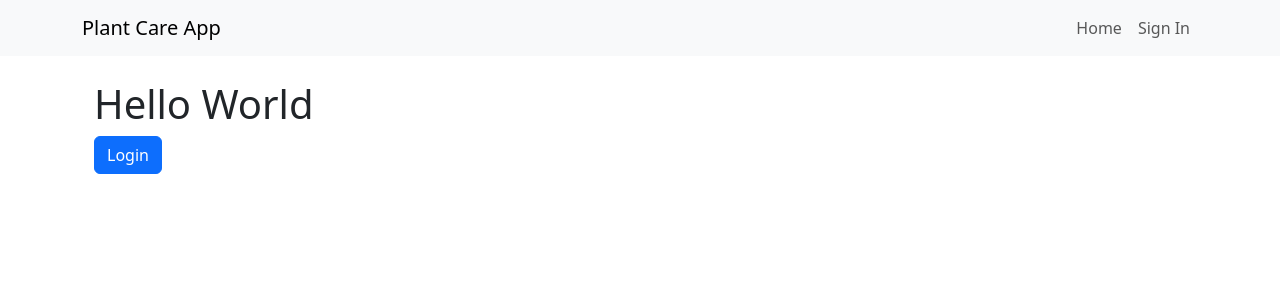
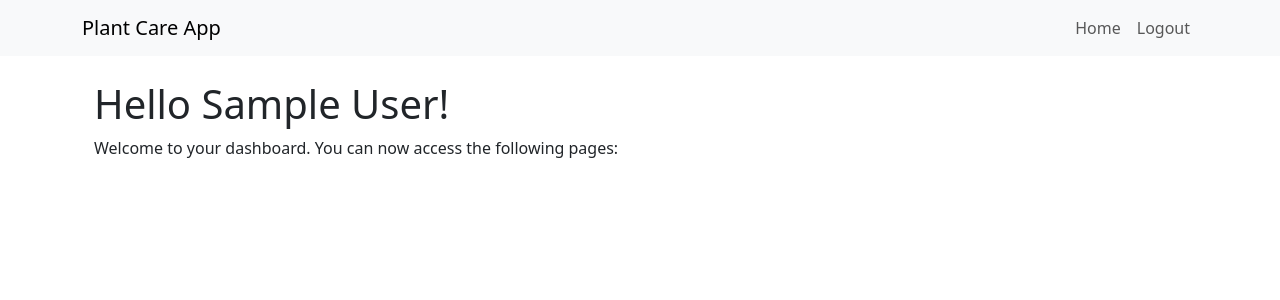
Before and after one commit to lanierjh/PlantsOnDemand, a Flask app: page / in a window 1280 px wide. Shown: the top 300 px of the page. Run offline with Flask 3, Linux system fonts and the light colour scheme; the visitor is signed in with stand-in values (Sample User, id 1).

Commit message:
finished user authentication process 80%

```diff
--- a/app.py
+++ b/app.py
@@ -13,7 +13,6 @@ import os
 import pathlib
 import requests
 from cachecontrol import CacheControl
-
 import requests
 from pip._vendor import cachecontrol
 import google.auth.transport.requests
@@ -50,8 +49,13 @@ def login_is_required(function):
             return function()
     return wrapper
 
+# Route for displaying the login page
+@app.route("/login_page")
+def login_page():
+    return render_template("login.html")
+
 # Route for initiating the login process with Google OAuth
-@app.route("/login")
+@app.route("/login/google")
 def login():
     authorization_url, state = flow.authorization_url()
     session["state"] = state
@@ -100,6 +104,7 @@ def callback():
     return redirect("/protected_area")
 
 # Route to clear the local session for the user (log out)
+# just redirects to home page
 @app.route("/signout")
 def logout():
     session.clear()
@@ -110,11 +115,12 @@ def logout():
 def home():
     return render_template('home.html')
 
-# Protected area route that requires login to access
+# Route for displaying the protected area after successful login
 @app.route("/protected_area")
 @login_is_required
 def protected_area():
     return render_template('protected_area.html')
+
 
 if __name__ == "__main__":
     # Setting the app's secret key for session management: might have questions about the security of this procedure?
--- a/templates/home.html
+++ b/templates/home.html
@@ -1,10 +1,21 @@
+<!-- home.html -->
 {% extends "layout.html" %}
 
-{% block title %}Hello World with Login Button{% endblock %}
+{% block title %}Plant Care App{% endblock %}
 
 {% block content %}
     <div class="container">
-        <h1>Hello World</h1>
-        <a href="{{ url_for('login') }}" class="btn btn-primary">Login</a>
+        {% if session['google_id'] %}
+            <!-- Show this content if the user is signed in -->
+            <h1>Hello {{ session['name'] }}!</h1>
+            <p>Welcome to your dashboard. You can now access the following pages:</p>
+
+            <!--<a href="/signout" class="btn btn-primary">Logout</a>-->
+        {% else %}
+            <!-- Show this content if the user is not signed in -->
+            <h1>Welcome to the Plant Care App</h1>
+            <p>Please sign in to access all the features.</p>
+            <!--<a href="{{ url_for('login_page') }}" class="btn btn-primary">Login with Google</a>-->
+        {% endif %}
     </div>
 {% endblock %}
--- a/templates/layout.html
+++ b/templates/layout.html
@@ -1,23 +1,38 @@
+<!-- layout.html -->
 <!DOCTYPE html>
 <html>
 <head>
+    <!-- Head content tbd-->
     <meta charset="utf-8">
     <meta name="viewport" content="width=device-width, initial-scale=1">
     <title>{% block title %}Default Title{% endblock %}</title>
     <link href="https://cdn.jsdelivr.net/npm/bootstrap@5.3.0/dist/css/bootstrap.min.css" rel="stylesheet" integrity="sha384-9ndCyUaIbzAi2FUVXJi0CjmCapSmO7SnpJef0486qhLnuZ2cdeRhO02iuK6FUUVM" crossorigin="anonymous">
+
 </head>
 <body>
+    <!-- Navigation Bar -->
     <nav class="navbar navbar-expand-lg navbar-light bg-light">
         <div class="container">
             <a class="navbar-brand" href="#">Plant Care App</a>
-            <ul class="navbar-nav">
-                <li class="nav-item">
-                    <a class="nav-link" href="{{ url_for('home') }}">Home</a>
-                </li>
-                <li class="nav-item">
-                    <a class="nav-link" href="{{ url_for('login') }}">Sign In</a>
-                </li>
-                <!-- Add more navigation links here  -->
+            <ul class="navbar-nav ms-auto">
+                {% if session['google_id'] %}
+                    <!-- Show this navigation when the user is signed in -->
+                    <li class="nav-item">
+                        <a class="nav-link" href="{{ url_for('home') }}">Home</a>
+                    </li>
+                    <!-- Add links to other pages here -->
+                    <li class="nav-item">
+                        <a class="nav-link" href="{{url_for('logout')}}">Logout</a>
+                    </li>
+                {% else %}
+                    <!-- Show this navigation when the user is not signed in -->
+                    <li class="nav-item">
+                        <a class="nav-link" href="{{ url_for('home') }}">Home</a>
+                    </li>
+                    <li class="nav-item">
+                        <a class="nav-link" href="{{ url_for('login_page') }}">Log In</a>
+                    </li>
+                {% endif %}
             </ul>
         </div>
     </nav>
--- a/templates/protected_area.html
+++ b/templates/protected_area.html
@@ -1,3 +1,4 @@
+<!--purpose is to be similar to a dashboard-->
 {% extends "layout.html" %}
 
 {% block title %}Protected Area{% endblock %}
```
Also changed, not shown: templates/login.html (+12 -0 lines), 1 other file.
